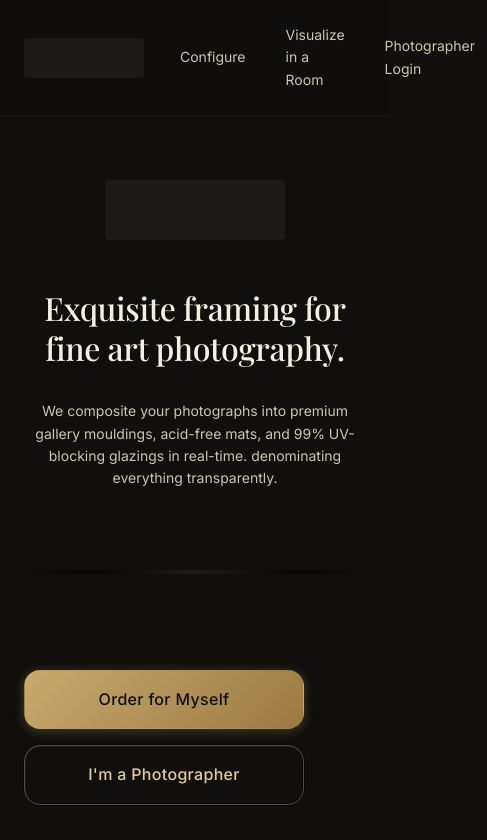
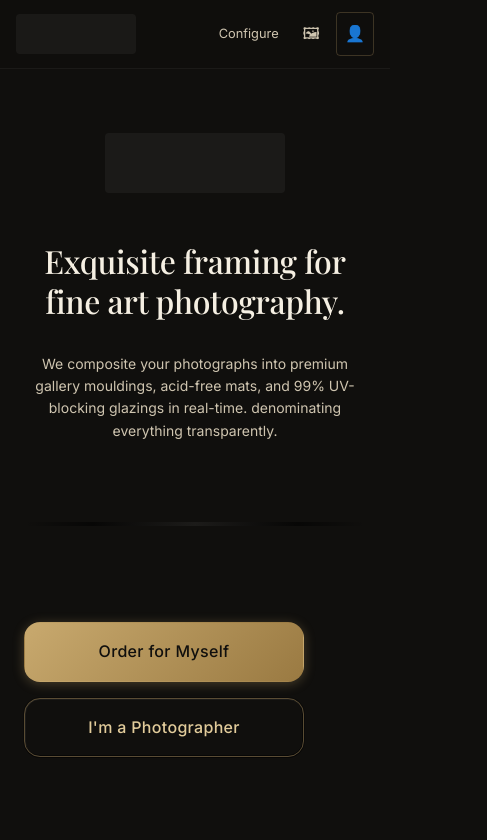
Before and after one commit to future-centaur/Framing-studio, a Next.js app: page / in a window 390 px wide. Shown: the top 840 px of the page, 487 px wide, since content can reach past the window. Built offline with nearby package versions, Linux system fonts and the light colour scheme; no server answers; the database is empty; a web font is replaced by a local one.

Commit message:
fix: proper viewport export, mobile nav icons, compact upload replace button

```diff
--- a/app/globals.css
+++ b/app/globals.css
@@ -499,9 +499,40 @@ h4 { font-size: 1.125rem; }
   transition: color var(--dur-fast);
   padding: var(--space-2) var(--space-3);
   border-radius: var(--radius-sm);
+  white-space: nowrap;
 }
 
 .site-nav a:hover { color: var(--text-0); background: var(--bg-2); }
+
+/* Pill style for photographer link */
+.nav-pill {
+  border: 1px solid rgba(200, 169, 110, 0.25);
+}
+.nav-pill:hover {
+  border-color: rgba(200, 169, 110, 0.5) !important;
+}
+
+/* Responsive nav label variants */
+.nav-label--short { display: none; }
+
+@media (max-width: 600px) {
+  .site-header__inner {
+    gap: var(--space-3);
+    padding: var(--space-3) var(--space-4);
+  }
+
+  .site-nav {
+    gap: var(--space-2);
+  }
+
+  .site-nav a {
+    padding: var(--space-2);
+    font-size: 0.8rem;
+  }
+
+  .nav-label--long  { display: none; }
+  .nav-label--short { display: inline; font-size: 1rem; }
+}
 
 /* ─────────────────────────────────────────────────────────────────────────────
    CONFIGURATOR LAYOUT
@@ -673,7 +704,27 @@ h4 { font-size: 1.125rem; }
   flex-shrink: 0;
 }
 
+/* Compact replace row shown after image is uploaded */
+.upload-replace-row {
+  display: flex;
+  align-items: center;
+  justify-content: space-between;
+  gap: var(--space-3);
+}
 
+.upload-replace-btn {
+  color: var(--text-2);
+  font-size: 0.78rem;
+  padding: var(--space-1) var(--space-3);
+  border: 1px solid rgba(255,255,255,0.1);
+  border-radius: var(--radius-full);
+  transition: color var(--dur-fast), border-color var(--dur-fast);
+}
+.upload-replace-btn:hover {
+  color: var(--accent-light);
+  border-color: rgba(200,169,110,0.4);
+  background: rgba(200,169,110,0.05);
+}
 /* ─────────────────────────────────────────────────────────────────────────────
    DASHBOARD
    ───────────────────────────────────────────────────────────────────────────── */
--- a/app/layout.tsx
+++ b/app/layout.tsx
@@ -1,5 +1,11 @@
-import type { Metadata } from 'next';
+import type { Metadata, Viewport } from 'next';
 import './globals.css';
+
+export const viewport: Viewport = {
+  width: 'device-width',
+  initialScale: 1,
+  maximumScale: 1,
+};
 
 export const metadata: Metadata = {
   title: 'Hollow & Hale — Custom Framing Studio',
@@ -20,7 +26,6 @@ export default function RootLayout({
   return (
     <html lang="en" suppressHydrationWarning>
       <head>
-        <meta name="viewport" content="width=device-width, initial-scale=1" />
         <link rel="preconnect" href="https://fonts.googleapis.com" />
         <link rel="preconnect" href="https://fonts.gstatic.com" crossOrigin="anonymous" />
       </head>
--- a/components/branding/StudioBranding.tsx
+++ b/components/branding/StudioBranding.tsx
@@ -118,9 +118,17 @@ export function StudioHeader() {
           <StudioLogo />
         </Link>
         <nav className="site-nav" aria-label="Main navigation">
-          <a href="/configure" id="nav-configure">Configure</a>
-          <a href="/configure" id="nav-visualize">Visualize in a Room</a>
-          <a href="/photographer/login" id="nav-photographer">Photographer Login</a>
+          <a href="/configure" id="nav-configure">
+            <span className="nav-label">Configure</span>
+          </a>
+          <a href="/configure" id="nav-visualize">
+            <span className="nav-label nav-label--long">Visualize in a Room</span>
+            <span className="nav-label nav-label--short" aria-hidden="true">🖼</span>
+          </a>
+          <a href="/photographer/login" id="nav-photographer" className="nav-pill">
+            <span className="nav-label nav-label--long">Photographer Login</span>
+            <span className="nav-label nav-label--short" aria-hidden="true">👤</span>
+          </a>
         </nav>
       </div>
     </header>
```
Also changed, not shown: app/configure/page.tsx (+26 -11 lines).
